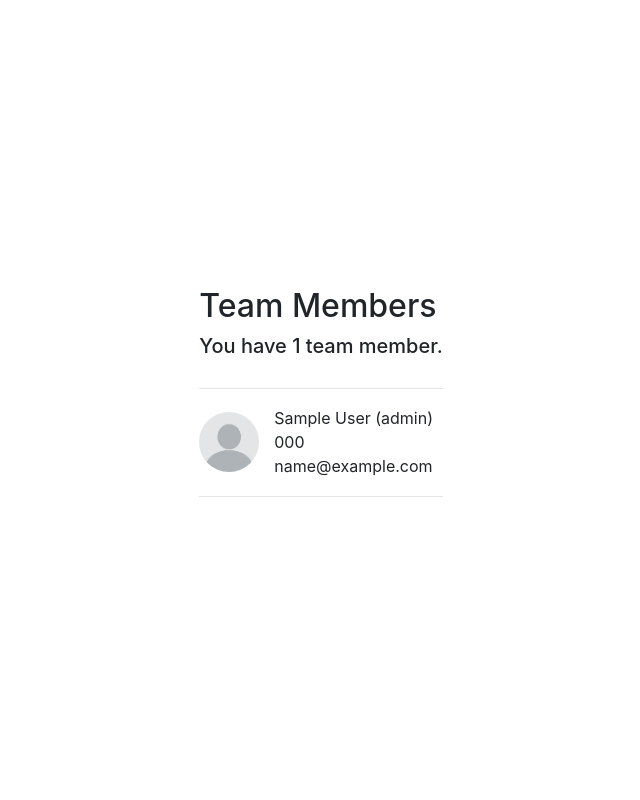
After one commit to Aidan-Simard/team-management-app, a Django app: page /team/list/ in a window 1280 px wide. The commit adds this page. Shown: the whole page, without its empty margins (319-959 px from the left). Run offline with Django 4.2, Linux system fonts and the light colour scheme; tables that the repository leaves empty hold one stand-in row (values such as "Sample post").

Commit message:
Add list users page

```diff
--- a/static/team_manager/style.css
+++ b/static/team_manager/style.css
@@ -31,3 +31,20 @@ body {
     padding: 0;
     margin: 0;
 }
+
+.member {
+    display: flex;
+    flex-direction: row;
+    align-items: center;
+    height: 75px;
+}
+
+.profile-picture {
+    border-radius: 1000px;
+    height: 80%;
+    margin-right: 15px;
+}
+
+#member-list-header {
+    margin-bottom: 30px;
+}
--- a/team_manager/models.py
+++ b/team_manager/models.py
@@ -18,3 +18,13 @@ class Member(models.Model):
             ("A", "Admin - Can delete members"),
         ],
     )
+
+    def get_full_name(self) -> str:
+        """
+        Return the formatted name of the team member.
+        If they are an admin, '(admin)' is appended to the end.
+        """
+
+        if self.admin == "R":
+            return f"{self.first_name} {self.last_name} (admin)"
+        return f"{self.first_name} {self.last_name}"
--- /dev/null
+++ b/templates/team_manager/list_members.html
@@ -0,0 +1,43 @@
+{% load static %}
+
+<!DOCTYPE html>
+<html lang="en">
+<head>
+    <!-- Bootstrap import -->
+    <link rel="stylesheet" href="https://cdn.jsdelivr.net/npm/bootstrap@4.3.1/dist/css/bootstrap.min.css" integrity="sha384-ggOyR0iXCbMQv3Xipma34MD+dH/1fQ784/j6cY/iJTQUOhcWr7x9JvoRxT2MZw1T" crossorigin="anonymous">
+    <link rel="stylesheet" href="{% static 'style.css' %}">
+    <title>List Members</title>
+</head>
+<body>
+    <div id="content">
+        <div id="member-list-header">
+            <h2>Team Members</h2>
+            <h5>
+                {% if members|length == 1 %}
+                    You have {{ members|length }} team member.
+                {% elif members|length > 1 %}
+                    You have {{ members|length }} team members.
+                {% else %}
+                    You have no team members.
+                {% endif %}
+            </h5>
+        </div>
+
+        <hr>
+
+        <div id="team-list">
+            {% for member in members %}
+                <span class="member">
+                    <img src="{% static 'profile-pic.jpg'%}" class="profile-picture">
+                    <div class="member-info">
+                        <div>{{ member.get_full_name }}</div>
+                        <div>{{ member.phone }}</div>
+                        <div>{{ member.email }}</div>
+                    </div>
+                </span>
+                <hr>
+            {% endfor %}
+        </div>
+    </div>
+</body>
+</html>
```
Also changed, not shown: static/team_manager/profile-pic.jpg (added).
